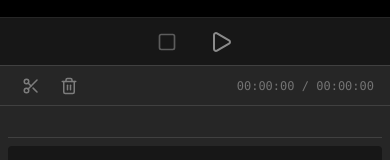
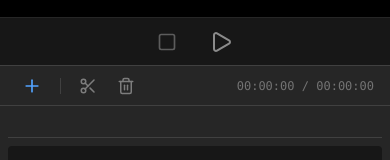
Before and after one commit to chienhsiang-hung/web-video-editor, a React (Vite) app: page / in a window 390 px wide. Shown: the part 516-676 px from the top of the page. Built offline with nearby package versions, Linux system fonts and the light colour scheme.

Commit message:
fix(ui): add mobile-specific "Add Media" button to timeline

```diff
--- a/src/App.tsx
+++ b/src/App.tsx
@@ -1,5 +1,5 @@
 import { useRef, useEffect, useMemo } from 'react';
-import { Play, Pause, Square, Scissors, Upload, Trash2, Film } from 'lucide-react';
+import { Play, Pause, Square, Scissors, Upload, Trash2, Film, Plus } from 'lucide-react';
 import { useEditorStore, type Media } from './store';
 
 const formatTime = (seconds: number) => {
@@ -210,6 +210,17 @@ function App() {
 
         <div className="h-1/3 min-h-[250px] border-t border-neutral-700 bg-neutral-800 flex flex-col">
           <div className="h-10 border-b border-neutral-700 flex items-center px-4 gap-2">
+            {/* 👇 新增：手機版專用的「加入素材」按鈕 */}
+             <button
+               onClick={() => fileInputRef.current?.click()}
+               className="md:hidden p-1.5 hover:bg-neutral-700 rounded text-blue-400 transition-colors"
+               title="Add Video"
+             >
+                <Plus size={20} />
+             </button>
+             {/* 手機版專用的分隔線 */}
+             <div className="w-px h-4 bg-neutral-700 md:hidden mx-1"></div>
+
              <button onClick={splitClip} disabled={clips.length === 0} className="p-1.5 hover:bg-neutral-700 rounded text-neutral-300 disabled:opacity-50 transition-colors" title="Split">
                 <Scissors size={18} />
              </button>
```
